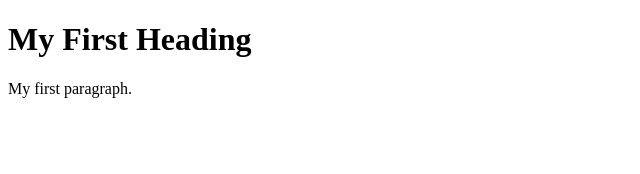
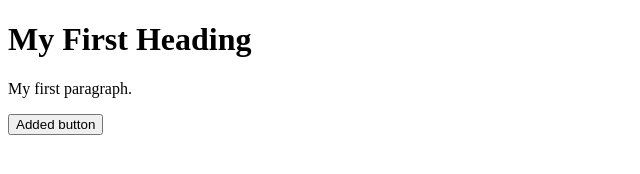
Before and after one commit to naiyerkalim/project1, a plain HTML site: page index.html in a window 1280 px wide. Shown: the whole page, without its empty margins (0-640 px from the left). Drawn offline with Linux system fonts and the light colour scheme.

Commit message:
#5 Added button feature

```diff
--- a/index.html
+++ b/index.html
@@ -7,6 +7,7 @@
 
 <h1>My First Heading</h1>
 <p>My first paragraph.</p>
+<button>Added button</button>
 
 </body>
 </html>
```
